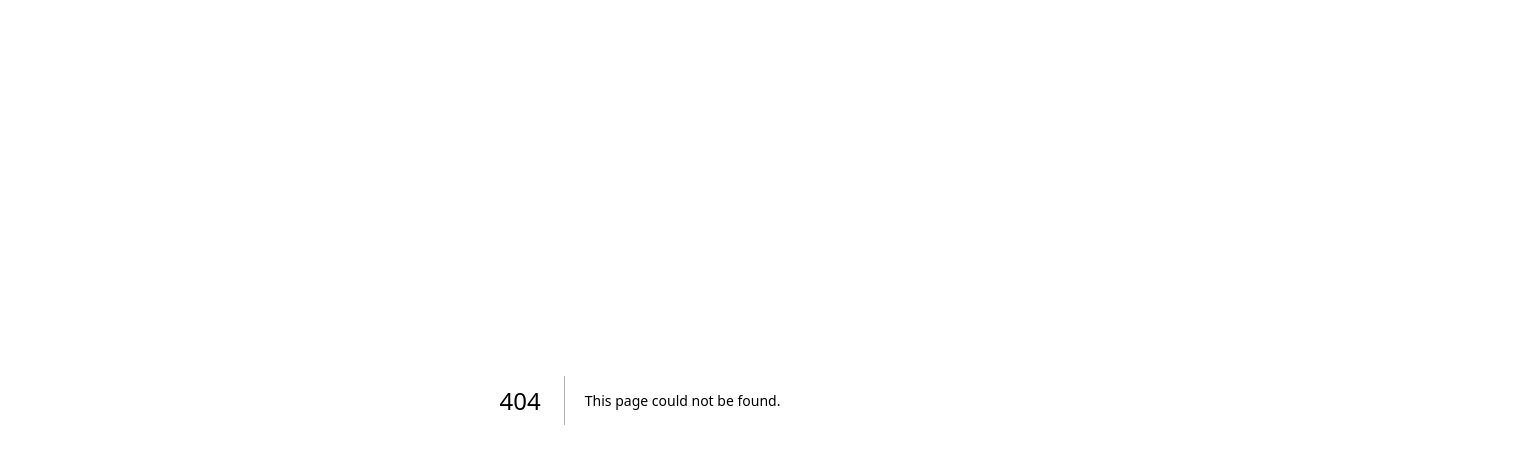
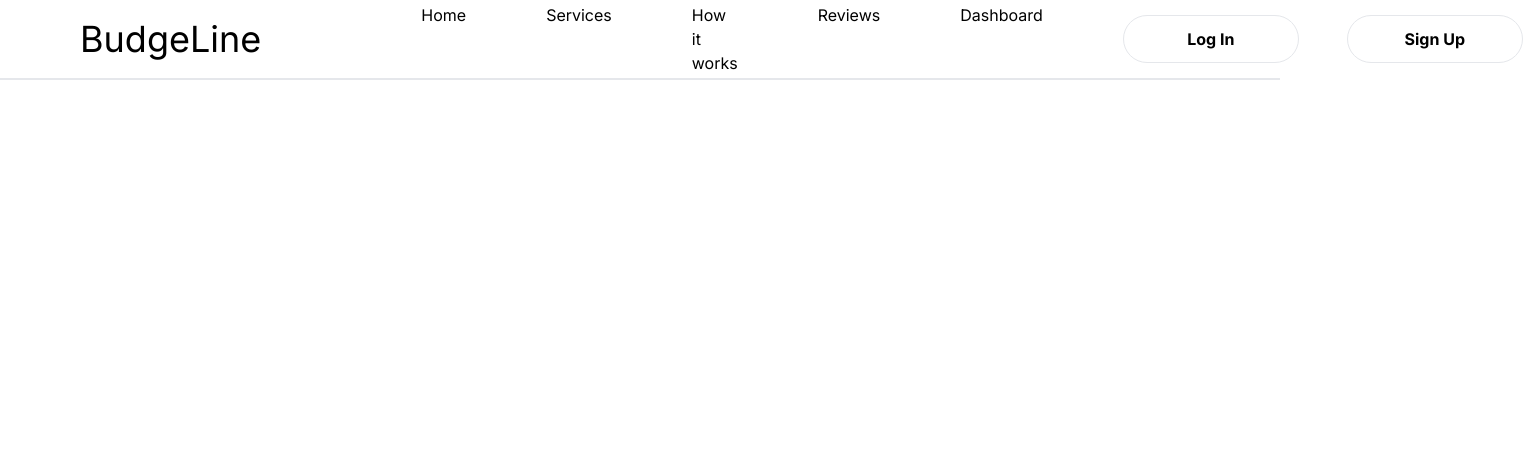
Before and after one commit to nicoleneza/BudgeLine, a Next.js app: page /Home in a window 1280 px wide. Before the commit this address had no page. Shown: the top 464 px of the page, 1523 px wide, since content can reach past the window. Built offline with nearby package versions, Linux system fonts and the light colour scheme.

Commit message:
progress

```diff
--- /dev/null
+++ b/app/Home/page.jsx
@@ -0,0 +1,10 @@
+import Navbar from "../components/Navbar";
+import React from 'react'
+
+export default function page() {
+  return (
+    <div clasName = ''>
+        <Navbar />
+    </div>
+  )
+}
--- /dev/null
+++ b/app/components/Navbar.jsx
@@ -0,0 +1,41 @@
+import React from 'react'
+import Link from 'next/link'
+
+export default function Navbar() {
+  return (
+    <div className=' w-full h-20  border-b-2  text-black flex items-center gap-10 sticky' >
+        <div className='   mx-20  '>
+            <span className='text-4xl'>BudgeLine</span>
+        </div>
+        <nav className=' flex flex-row gap-20 mx-10 text-[rgba(82, 101, 222, 1)] text-1xl font-inter  ml-26' >
+            <Link href='/'>
+                Home
+            </Link>
+            <Link href='/'>
+                Services
+            </Link>
+            <Link href='/about'>
+                How it works
+            </Link>
+            <Link href='/about'>
+                Reviews
+            </Link>
+            <Link href='/about'>
+                Dashboard
+            </Link>
+        </nav>
+        <div className=' flex flex-row gap-12 '>
+            <button className=' border-black-3 font-bold w-44 h-12 rounded-full border'>
+                <Link href='  '>
+                    Log In
+                </Link>
+            </button>
+            <button className=' border-black-3 border font-bold w-44 h-12 rounded-full '>
+                <Link href=' '>
+                    Sign Up
+                </Link>
+            </button>
+        </div>
+    </div>
+  )
+}
--- a/app/globals.css
+++ b/app/globals.css
@@ -2,7 +2,7 @@
 @tailwind components;
 @tailwind utilities;
 
-:root {
+/* :root {
   --foreground-rgb: 0, 0, 0;
   --background-start-rgb: 214, 219, 220;
   --background-end-rgb: 255, 255, 255;
@@ -24,4 +24,4 @@ body {
       rgb(var(--background-end-rgb))
     )
     rgb(var(--background-start-rgb));
-}
+} */
--- a/app/layout.js
+++ b/app/layout.js
@@ -4,8 +4,8 @@ import { Inter } from 'next/font/google'
 const inter = Inter({ subsets: ['latin'] })
 
 export const metadata = {
-  title: 'Create Next App',
-  description: 'Generated by create next app',
+  title: 'budgeline',
+  description: 'contemplate your future',
 }
 
 export default function RootLayout({ children }) {
--- a/tailwind.config.js
+++ b/tailwind.config.js
@@ -12,6 +12,9 @@ module.exports = {
         'gradient-conic':
           'conic-gradient(from 180deg at 50% 50%, var(--tw-gradient-stops))',
       },
+      opacity: {
+        '100': '1',
+      }
     },
   },
   plugins: [],
```
